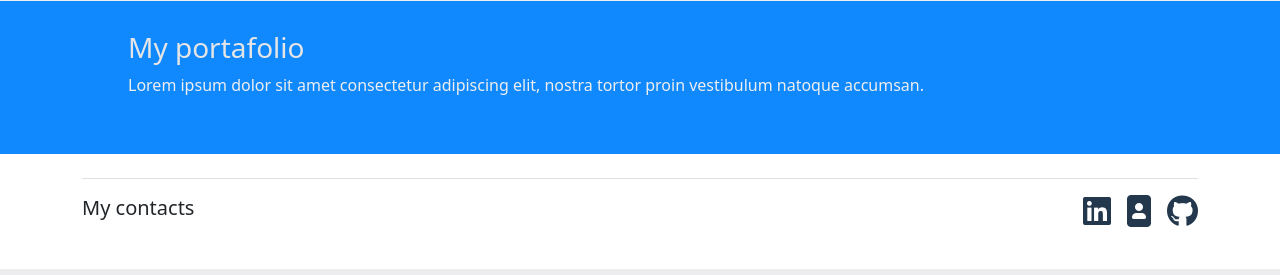
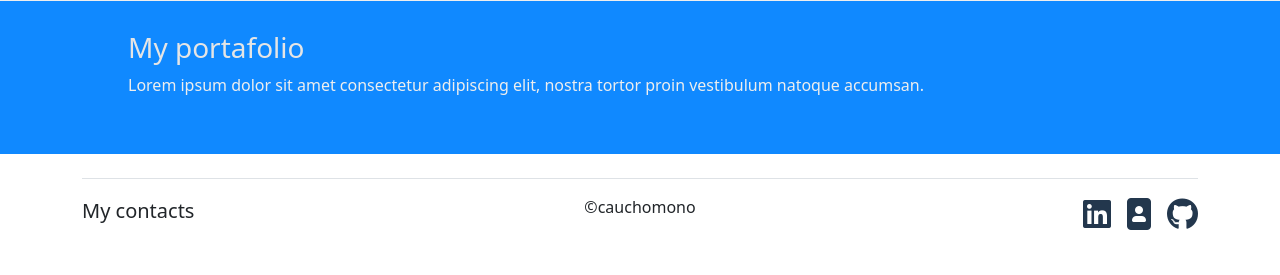
Before and after one commit to cauchomono/my-portafolio, a Flask app: page / in a window 1280 px wide. Shown: the part 1095-1370 px from the top of the page. Run offline with Flask 2, Linux system fonts and the light colour scheme; some libraries are stand-ins or nearby versions.

Commit message:
se añade ©

```diff
--- a/templates/index.html
+++ b/templates/index.html
@@ -102,12 +102,13 @@
     <div class = "col-md-4 d-flex align-items-center">
       <h5>My contacts</h5>
     </div>
+    <p>©cauchomono</p>
     <ul class="nav col-md-4 justify-content-end list-unstyled d-flex">
     <li class="ms-3">
     <a href="https://www.linkedin.com/in/juan-sebasti%C3%A1n-forero-soto-6b6a0517a/"><i class="fab fa-linkedin fa-2x social-link"></i></a>
     </li>
     <li class="ms-3">
-      <a href=" https://interacpedia.com/user/juan-sebastian-forero-soto"<i class="fas fa-portrait fa-2x social-link"></i></a>
+      <a href=" https://interacpedia.com/user/juan-sebastian-forero-soto"><i class="fas fa-portrait fa-2x social-link"></i></a>
     </li>
     <li class="ms-3">
       <a href="https://github.com/cauchomono"><i class="fab fa-github fa-2x social-link"></i></a>
@@ -116,6 +117,7 @@
 
   </footer>
 
+
 </div>
 </body>
 <script src="https://cdn.jsdelivr.net/npm/bootstrap@5.1.3/dist/js/bootstrap.bundle.min.js" integrity="sha384-ka7Sk0Gln4gmtz2MlQnikT1wXgYsOg+OMhuP+IlRH9sENBO0LRn5q+8nbTov4+1p" crossorigin="anonymous"></script>
```
